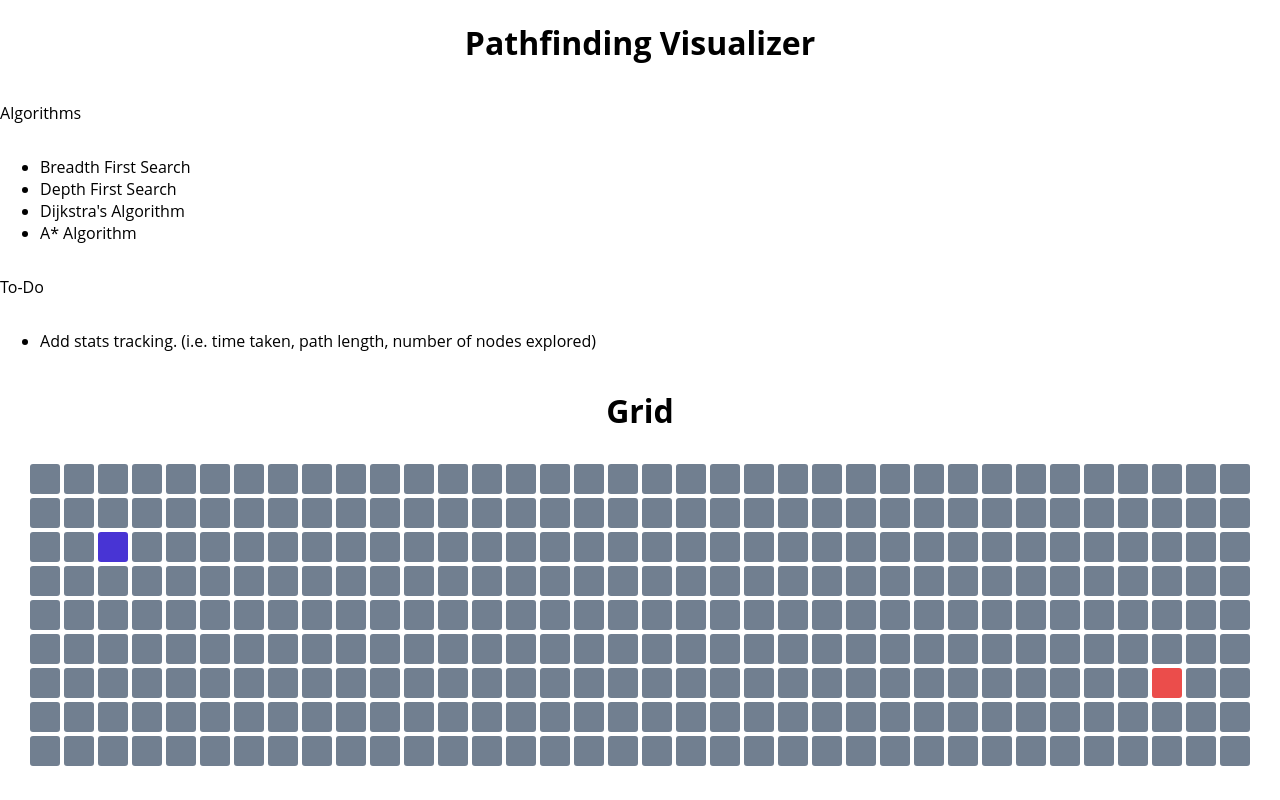
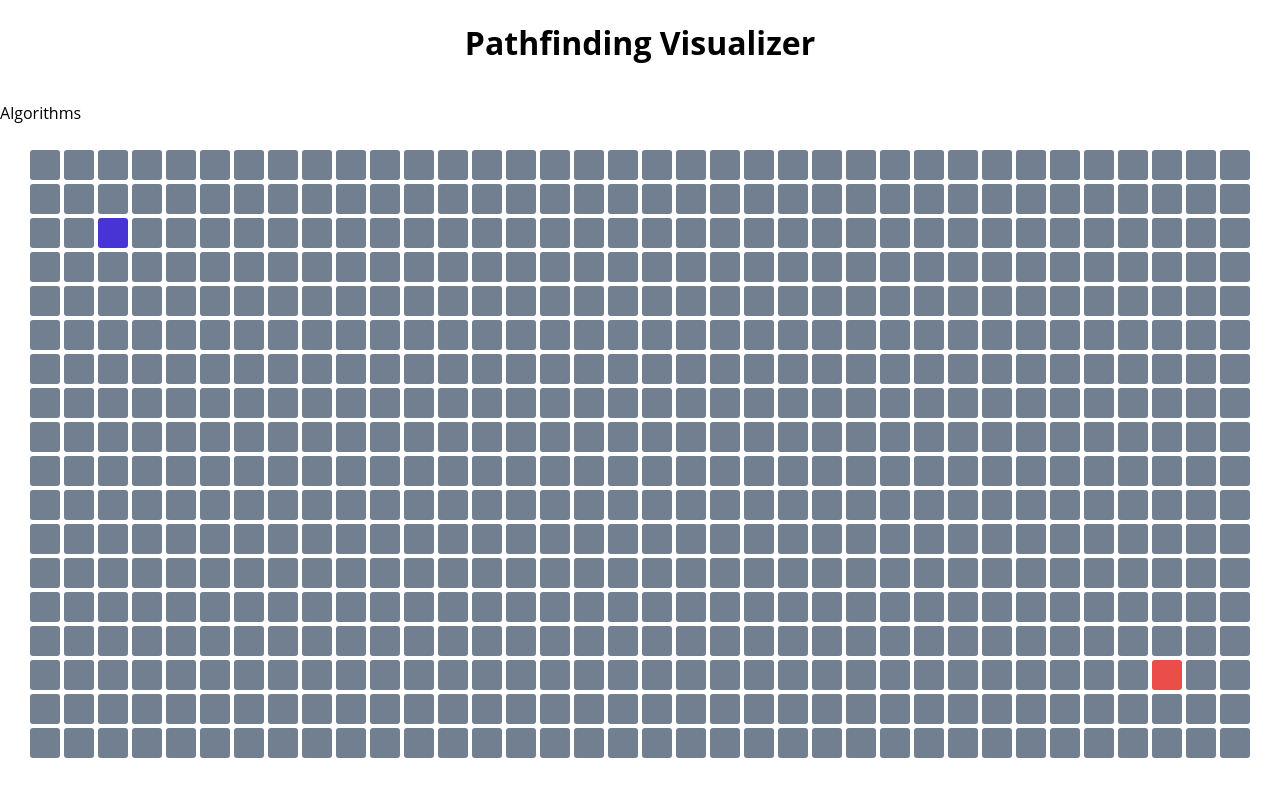
Before and after one commit to jayden-woo/Pathfinding-Visualizer, a React (Create React App) app: page / in a window 1280 px wide. Built offline with nearby package versions, Linux system fonts and the light colour scheme.

Commit message:
Separated grid state and ID  and minor refactoring and styling

```diff
--- a/src/components/App/App.jsx
+++ b/src/components/App/App.jsx
@@ -5,6 +5,7 @@ const App = () => (
   <div className="App">
     <h1>Pathfinding Visualizer</h1>
     <p>Algorithms</p>
+    {/* <p>Algorithms</p>
     <ul>
       <li>Breadth First Search</li>
       <li>Depth First Search</li>
@@ -15,7 +16,7 @@ const App = () => (
     <ul>
       <li>Add stats tracking. (i.e. time taken, path length, number of nodes explored)</li>
     </ul>
-    <h1>Grid</h1>
+    <h1>Grid</h1> */}
     <Grid />
   </div>
 );
--- a/src/components/Grid/Grid.jsx
+++ b/src/components/Grid/Grid.jsx
@@ -9,7 +9,7 @@ const Grid = () => {
   const ref = useRef(null);
   const windowSize = useWindowSize();
   const dispatch = useDispatch();
-  const { grid } = useSelector((store) => store.grid);
+  const { grid, gridID } = useSelector((store) => store.grid);
 
   useEffect(() => {
     if (ref.current) {
@@ -21,10 +21,10 @@ const Grid = () => {
 
   return (
     <div ref={ref} className="grid" onContextMenu={(e) => e.preventDefault()}>
-      {grid.map(({ rowID, row }, y) => (
-        <div key={rowID} className="row">
-          {row.map(({ nodeID, state }, x) => (
-            <Node x={x} y={y} key={nodeID} state={state} />
+      {grid.map((row, y) => (
+        <div key={gridID[y][0]} className="row">
+          {row.map((state, x) => (
+            <Node x={x} y={y} key={gridID[y][x]} state={state} />
           ))}
         </div>
       ))}
--- a/src/components/Grid/_Grid.style.scss
+++ b/src/components/Grid/_Grid.style.scss
@@ -3,7 +3,7 @@
 $min-size: 10;
 
 .grid {
-  margin: 1vh 2vw;
+  margin: 1vh 2vw 2vh;
   height: 100%;
   min-width: $node-size * $min-size;
   min-height: $node-size * $min-size;
--- a/src/components/Node/Node.jsx
+++ b/src/components/Node/Node.jsx
@@ -2,24 +2,23 @@ import React from "react";
 import PropTypes from "prop-types";
 import { useDispatch, useSelector } from "react-redux";
 import { MOUSE_BUTTON, NODE_STATE } from "../../constants";
-import { handleMouseMove, setMouseClick, setMouseLift } from "../../features/Grid/gridSlice";
+import { handleMouseMove, handleMouseClick, handleMouseLift } from "../../features/Grid/gridSlice";
 
 const Node = ({ x, y, state }) => {
   const dispatch = useDispatch();
-  const node = useSelector((store) => store.grid.grid[y].row[x]);
+  let nextState = useSelector((store) => store.grid.grid[y][x]);
 
   const handleMouseDown = (event) => {
-    let nextState = node.state;
     if (event.buttons === MOUSE_BUTTON.LEFT) {
       if (nextState !== NODE_STATE.START && nextState !== NODE_STATE.TARGET) {
         nextState = NODE_STATE.WALL;
       }
-      dispatch(setMouseClick({ x, y, nextState }));
+      dispatch(handleMouseClick({ x, y, nextState }));
     } else if (event.buttons === MOUSE_BUTTON.RIGHT) {
       if (nextState !== NODE_STATE.START && nextState !== NODE_STATE.TARGET) {
         nextState = NODE_STATE.EMPTY;
       }
-      dispatch(setMouseClick({ x, y, nextState }));
+      dispatch(handleMouseClick({ x, y, nextState }));
     }
   };
 
@@ -29,7 +28,7 @@ const Node = ({ x, y, state }) => {
       className={`node ${state}`}
       onMouseDown={handleMouseDown}
       onMouseEnter={() => dispatch(handleMouseMove({ x, y }))}
-      onMouseUp={() => dispatch(setMouseLift())}
+      onMouseUp={() => dispatch(handleMouseLift())}
     />
   );
 };
--- a/src/features/Grid/gridSlice.js
+++ b/src/features/Grid/gridSlice.js
@@ -8,6 +8,7 @@ const initialState = {
     cols: 0,
   },
   grid: [],
+  gridID: [],
   start: {
     x: 0,
     y: 0,
@@ -32,26 +33,22 @@ const gridSlice = createSlice({
   reducers: {
     initGrid: (state) => {
       state.grid = [];
+      state.gridID = [];
       for (let y = 0; y < state.dimension.rows; y++) {
-        const rowID = uuidv4();
         const row = [];
+        const rowID = [];
         for (let x = 0; x < state.dimension.cols; x++) {
-          const nodeID = uuidv4();
-          const node = {
-            nodeID,
-            state: NODE_STATE.EMPTY,
-          };
+          rowID.push(uuidv4());
           if (x === state.start.x && y === state.start.y) {
-            node.state = NODE_STATE.START;
+            row.push(NODE_STATE.START);
           } else if (x === state.target.x && y === state.target.y) {
-            node.state = NODE_STATE.TARGET;
+            row.push(NODE_STATE.TARGET);
+          } else {
+            row.push(NODE_STATE.EMPTY);
           }
-          row.push(node);
         }
-        state.grid.push({
-          rowID,
-          row,
-        });
+        state.grid.push(row);
+        state.gridID.push(rowID);
       }
     },
     updateDimension: (state, action) => {
@@ -70,7 +67,7 @@ const gridSlice = createSlice({
       };
       gridSlice.caseReducers.initGrid(state);
     },
-    setMouseClick: (state, action) => {
+    handleMouseClick: (state, action) => {
       const { x, y, nextState } = action.payload;
       state.mouse.clicking = true;
       state.mouse.actionState = nextState;
@@ -85,25 +82,25 @@ const gridSlice = createSlice({
         gridSlice.caseReducers.updateNodeState(state, action);
       }
     },
-    setMouseLift: (state) => {
+    handleMouseLift: (state) => {
       state.mouse = initialState.mouse;
     },
     updateNodeState: (state, action) => {
       const { x, y } = action.payload;
-      const prev = state.grid[y].row[x].state;
+      const prev = state.grid[y][x];
       if (prev === NODE_STATE.START || prev === NODE_STATE.TARGET) return;
 
       const next = state.mouse.actionState;
       if (next === NODE_STATE.START) {
         const { x: x0, y: y0 } = state.start;
-        state.grid[y0].row[x0].state = NODE_STATE.EMPTY;
+        state.grid[y0][x0] = NODE_STATE.EMPTY;
         state.start = { x, y };
       } else if (next === NODE_STATE.TARGET) {
         const { x: x0, y: y0 } = state.target;
-        state.grid[y0].row[x0].state = NODE_STATE.EMPTY;
+        state.grid[y0][x0] = NODE_STATE.EMPTY;
         state.target = { x, y };
       }
-      state.grid[y].row[x].state = next;
+      state.grid[y][x] = next;
     },
   },
 });
@@ -111,9 +108,9 @@ const gridSlice = createSlice({
 export const {
   initGrid,
   updateDimension,
-  setMouseClick,
+  handleMouseClick,
   handleMouseMove,
-  setMouseLift,
+  handleMouseLift,
   updateNodeState,
 } = gridSlice.actions;
 
```
